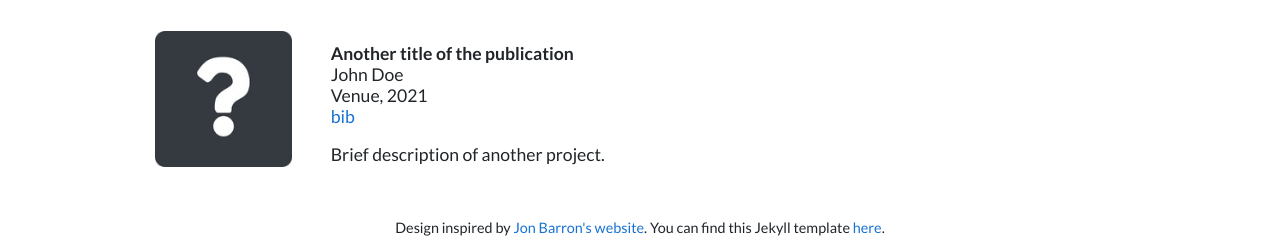
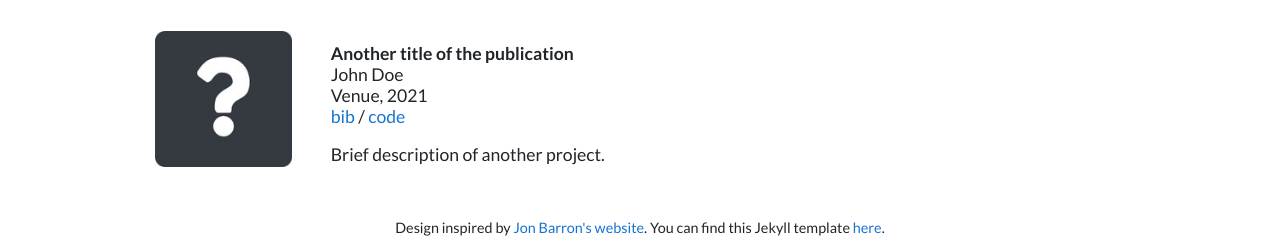
Before and after one commit to sahel-sh/sahel-sh.github.io, a Jekyll site: the page built from index.html, in a window 1280 px wide and 930 px high. Shown: the part 678-927 px from the top of the window. Built offline with Jekyll 4.4.1, drawn with Linux system fonts in a browser that asks for light colours.

Commit message:
fix publication link separators

```diff
--- a/_includes/publications.html
+++ b/_includes/publications.html
@@ -21,13 +21,14 @@
         <br>
         <em>{{post.venue}}</em>, {{ post.date | date: "%Y" }}
         <br>
+        {% assign need_separator = false %}
         {% if post.page_url %}
+        {% assign need_separator = true %}
         <a href="{{post.page_url}}">url</a>
         {% endif %}
-        {% if post.page_url and post.bib%}
-        /
-        {% endif %}
         {% if post.bib %}
+        {% if need_separator %} / {% endif %}
+        {% assign need_separator = true %}
         <a href="" data-toggle="modal" data-target="#publicationBibModal{{forloop.index}}">bib</a>
         <div class="modal fade" id="publicationBibModal{{forloop.index}}" tabindex="-1" role="dialog" aria-labelledby="exampleModalLabel" aria-hidden="true">
             <div class="modal-dialog" role="document">
@@ -48,40 +49,34 @@
             </div>
         </div>
         {% endif %}
-        {% if post.bib and post.arxiv%}
-        /
-        {% endif %}
         {% if post.arxiv %}
+        {% if need_separator %} / {% endif %}
+        {% assign need_separator = true %}
         <a href="{{post.arxiv}}">arxiv</a>
         {% endif %}
-        {% if post.arxiv and post.video%}
-        /
-        {% endif %}
         {% if post.video %}
+        {% if need_separator %} / {% endif %}
+        {% assign need_separator = true %}
         <a href="{{post.video}}">video</a>
         {% endif %}
-        {% if post.video and post.code%}
-        /
-        {% endif %}
         {% if post.code %}
+        {% if need_separator %} / {% endif %}
+        {% assign need_separator = true %}
         <a href="{{post.code}}">code</a>
         {% endif %}
-        {% if post.code and post.demo %}
-        /
-        {% endif %}
         {% if post.demo %}
+        {% if need_separator %} / {% endif %}
+        {% assign need_separator = true %}
         <a href="{{post.demo}}">demo</a>
         {% endif %}
-        {% if post.demo and post.poster %}
-        /
-        {% endif %}
         {% if post.poster %}
+        {% if need_separator %} / {% endif %}
+        {% assign need_separator = true %}
         <a href="{{post.poster}}">poster</a>
         {% endif %}
-        {% if post.poster and post.slides %}
-        /
-        {% endif %}
         {% if post.slides %}
+        {% if need_separator %} / {% endif %}
+        {% assign need_separator = true %}
         <a href="{{post.slides}}">slides</a>
         {% endif %}
         <p></p>
--- a/publications/_posts/2021-07-12-test2.markdown
+++ b/publications/_posts/2021-07-12-test2.markdown
@@ -12,6 +12,6 @@ bib: |
     title = {Another title of the publication},
     year = {2021}
   }
-
+code: https://github.com/vsimkus/academic-jekyll
 ---
 Brief description of another project.
```
